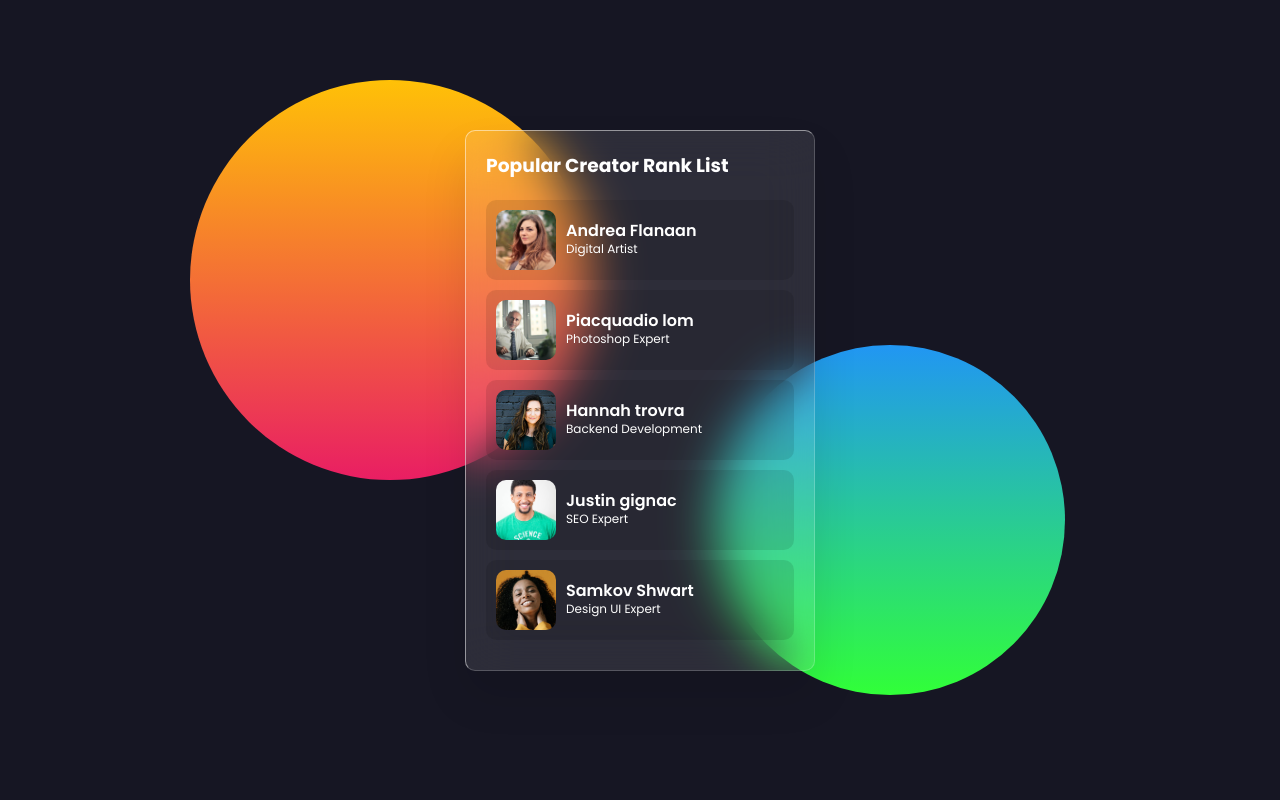
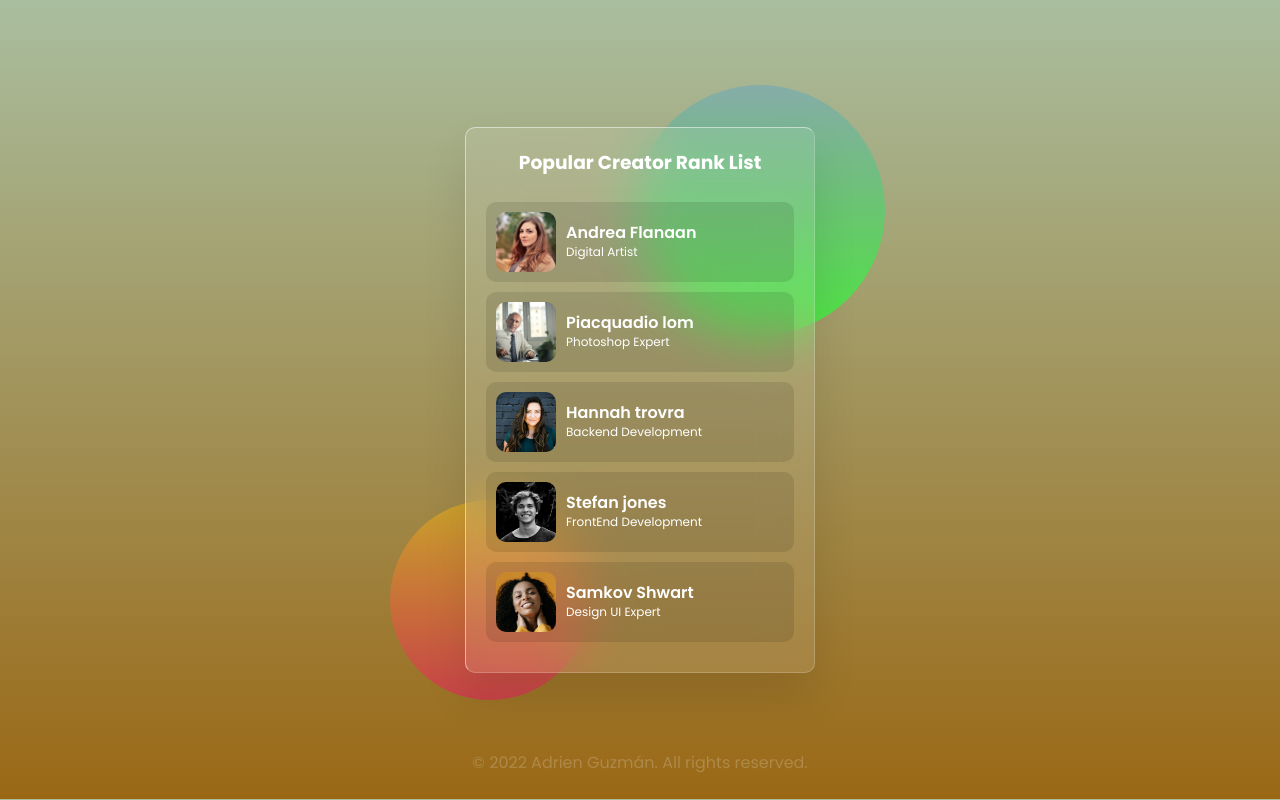
Before and after one commit to AdrianMGL/Glassmorphism-list-users, a plain HTML site: page index.html in a window 1280 px wide. Drawn offline with Linux system fonts and the light colour scheme.

Commit message:
Finally v1.1

```diff
--- a/css/style.css
+++ b/css/style.css
@@ -7,35 +7,73 @@
   font-family: "Poppins", "sans-serif";
 }
 
+:root {
+  --text-gray: rgba(255, 255, 255, 0.2);
+
+  --color-card-blue: #74b9ff;
+  --color-card-yellow: #ffd32a;
+  --color-card-red: #f53b57;
+}
+
+/* ****************** GLOBAL CLASSES  ******************** */
+.text-gray {
+  color: var(--text-gray);
+  z-index: 1000;
+}
+
+.font-poppins {
+  font-family: var(--font-poppins);
+}
+
+.text-center {
+  text-align: center;
+}
+
+.pb-5 {
+  padding-bottom: 1.5rem;
+}
+
+body {
+  background: #9a6815;
+  background: -webkit-linear-gradient(bottom, #9a6815, #a9be9f);
+  background: -moz-linear-gradient(bottom, #9a6815, #a9be9f);
+  background: linear-gradient(to top, #9a6815, #a9be9f);
+
+  /* background: #E6EBAA;
+background: -webkit-linear-gradient(bottom, #E6EBAA, #02ADA8);
+background: -moz-linear-gradient(bottom, #E6EBAA, #02ADA8);
+background: linear-gradient(to top, #E6EBAA, #02ADA8); */
+}
+
 section {
   position: relative;
-  background: #161623;
   min-height: 100vh;
   overflow: hidden;
   display: flex;
   justify-content: center;
   align-items: center;
+  margin-bottom: -50px;
 }
 
 section::before {
   content: "";
   position: absolute;
-  width: 400px;
-  height: 400px;
-  background: linear-gradient(#ffc107, #e91e63);
+  width: 200px;
+  height: 200px;
+  background: linear-gradient(#ffc10770, #e91e6290); /* (#ffc107, #e91e63)*/
   border-radius: 50%;
-  transform: translate(-250px, -120px);
+  transform: translate(-150px, 200px);
 }
 
 /*  */
 section::after {
   content: "";
   position: absolute;
-  width: 350px;
-  height: 350px;
-  background: linear-gradient(#2196f3, #31ff38);
+  width: 250px;
+  height: 250px;
+  background: linear-gradient(#2195f340, #31ff38bd);
   border-radius: 50%;
-  transform: translate(250px, 120px);
+  transform: translate(120px, -190px);
 }
 
 .box {
@@ -55,15 +93,9 @@ section::after {
 
 .box h3 {
   color: #fff;
-  margin-bottom: 20px;
+  margin-bottom: 25px;
+  text-align: center;
 }
-
-/* .box .imgBx img {
-  width: 100px;
-  height: 50px;
-  border-radius: 5px;
-  object-fit: cover;
-} */
 
 .box .list {
   position: relative;
--- a/index.html
+++ b/index.html
@@ -55,12 +55,12 @@
             <!--  -->
             <div class="list">
                 <div class="imgBx">
-                    <img src="./img/person/justin.jpg" alt="">
+                    <img src="./img/person/stefan.jpg" alt="">
                 </div>
                 <div class="content">
-                    <h2 class="rank"><small>#</small>4</h2>
-                    <h4>Justin gignac</h4>
-                    <p>SEO Expert</p>
+                    <h2 class="rank"><small>#</small>6</h2>
+                    <h4>Stefan jones</h4>
+                    <p>FrontEnd Development</p>
                 </div>
             </div>
             <!--  -->
@@ -77,10 +77,14 @@
         </div>
     </section>
 
-
-
-
-    <!-- =================  ================= -->
+    <!-- ================ FOOTER =================== -->
+    <footer>
+        <div class="copyrights font-poppins">
+            <p class="text-gray pb-5 text-center">
+                © 2022 Adrien Guzmán. All rights reserved.
+            </p>
+        </div>
+    </footer>
 
 </body>
 
```
